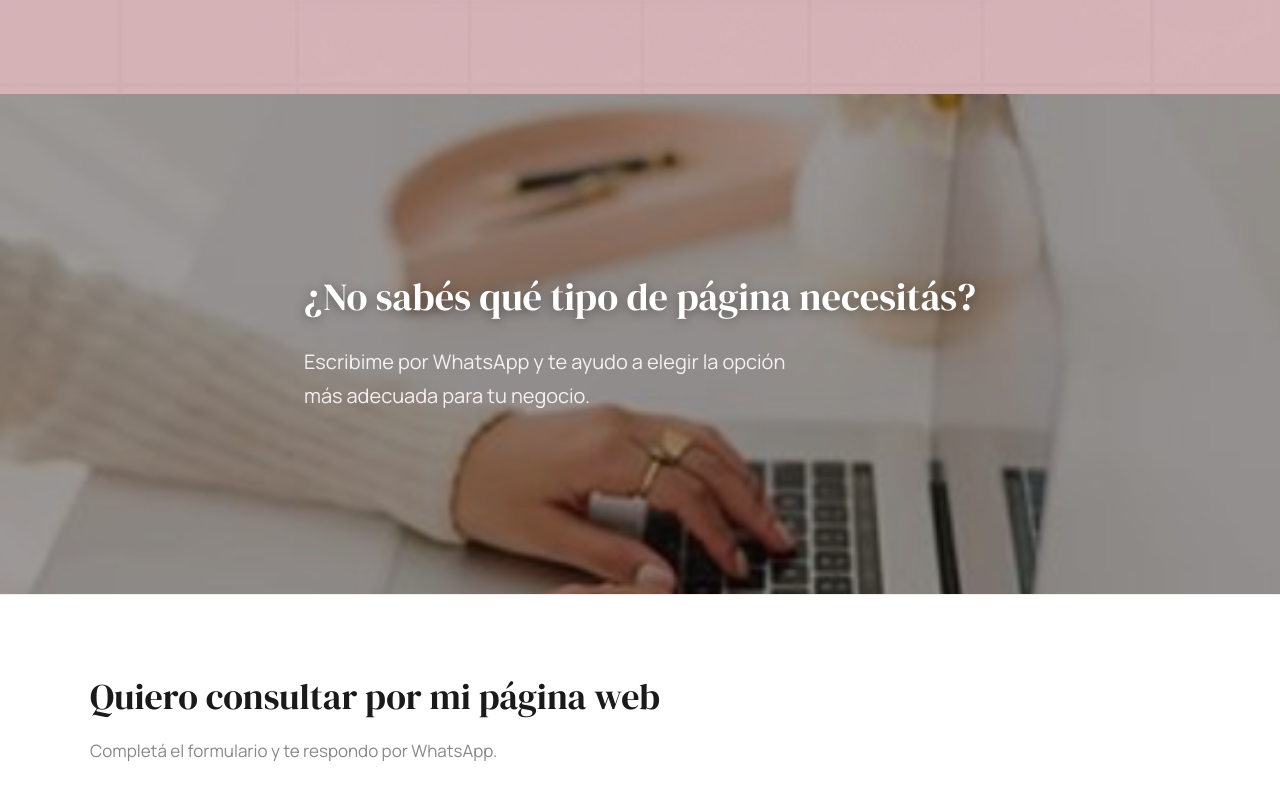
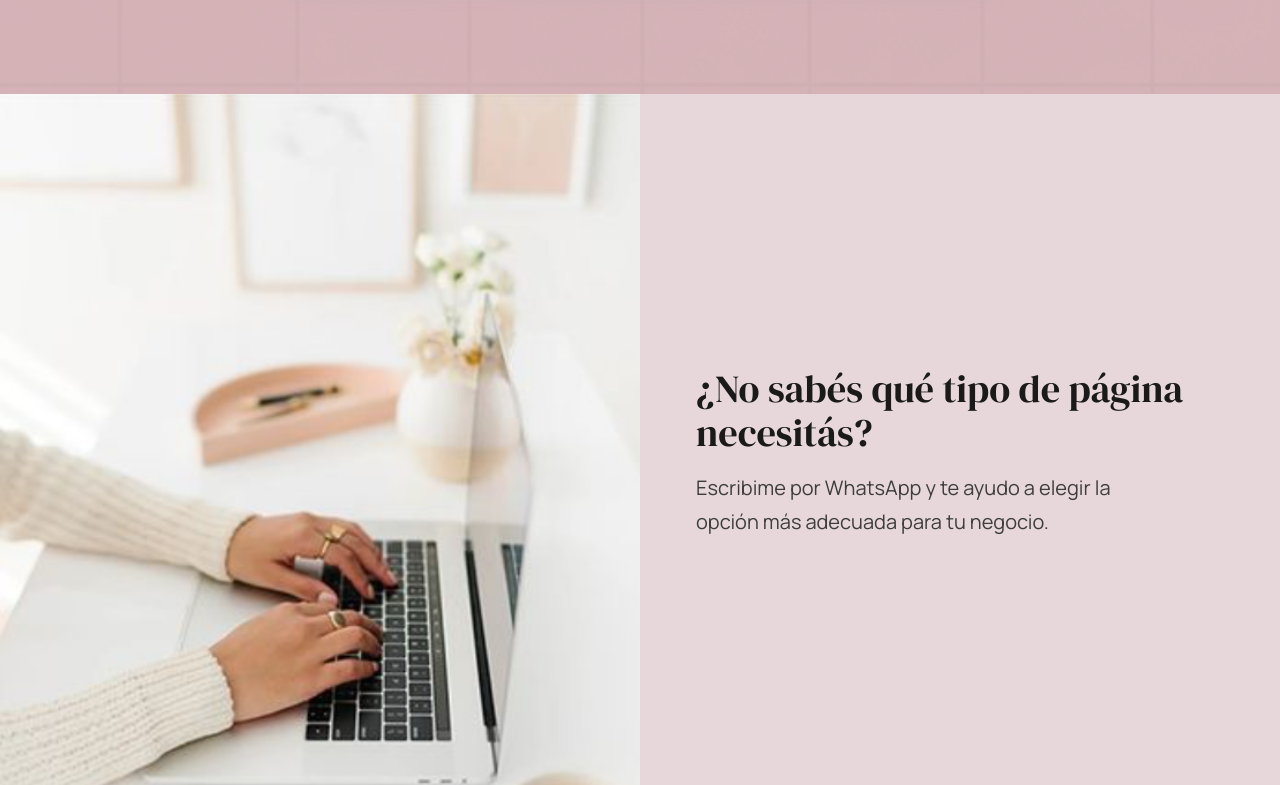
Before and after one commit to PACZKONATASHA/web-paczko, a React (Vite) app: page / in a window 1280 px wide. Shown: the part 6929-7714 px from the top of the page. Built offline with nearby package versions, Linux system fonts and the light colour scheme.

Commit message:
cambie de posoicion la imagen de que tipo necesitas

```diff
--- a/src/App.css
+++ b/src/App.css
@@ -1446,27 +1446,30 @@ img { display: block; max-width: 100%; }
 }
 
 .contactBanner {
-  position: relative;
-  min-height: 500px;
-  display: flex;
-  align-items: center;
-  background-size: cover;
-  background-position: center 55%;
+  display: grid;
+  grid-template-columns: 1fr 1fr;
+  min-height: 480px;
   overflow: hidden;
 }
 
-.contactBannerOverlay {
-  position: absolute;
-  inset: 0;
-  background: rgba(20, 10, 8, 0.42);
+.contactBannerImg {
+  overflow: hidden;
+}
+
+.contactBannerImg img {
+  width: 100%;
+  height: 100%;
+  object-fit: cover;
+  object-position: center;
+  display: block;
 }
 
 .contactBannerContent {
-  position: relative;
-  z-index: 1;
-  max-width: var(--max);
-  margin: 0 auto;
-  padding: 60px 40px;
+  display: flex;
+  flex-direction: column;
+  justify-content: center;
+  padding: 60px 56px;
+  background: var(--fondo-claro);
   opacity: 0;
   transform: translateY(24px);
   transition: opacity 0.7s ease, transform 0.7s ease;
@@ -1478,18 +1481,29 @@ img { display: block; max-width: 100%; }
 }
 
 .contactBannerTitle {
-  font-size: clamp(28px, 3vw, 46px);
-  color: #fff;
+  font-family: 'DM Serif Display', Georgia, serif;
+  font-size: clamp(26px, 3vw, 42px);
+  color: var(--text-primary);
   margin: 0 0 16px;
-  text-shadow: 0 2px 12px rgba(0,0,0,0.4);
+  line-height: 1.15;
 }
 
 .contactBannerText {
   font-size: 16px;
-  color: rgba(255, 248, 252, 0.92);
-  max-width: 520px;
+  color: var(--text-body);
+  max-width: 420px;
   margin: 0 0 10px;
   line-height: 1.7;
+}
+
+@media (max-width: 768px) {
+  .contactBanner {
+    grid-template-columns: 1fr;
+    grid-template-rows: 280px auto;
+  }
+  .contactBannerContent {
+    padding: 36px 24px;
+  }
 }
 
 .contactBannerNote {
--- a/src/App.jsx
+++ b/src/App.jsx
@@ -627,8 +627,10 @@ function Contacto() {
 
   return (
     <section className="contactSection" id="contacto" ref={ref}>
-      <div className="contactBanner" style={{ backgroundImage: "url('/img/foto-banner-formu.png')" }}>
-        <div className="contactBannerOverlay"></div>
+      <div className="contactBanner">
+        <div className="contactBannerImg">
+          <img src="/img/foto-banner-formu.png" alt="" />
+        </div>
         <div className={`contactBannerContent ${isVisible ? 'animate-in' : ''}`}>
           <h2 className="contactBannerTitle">¿No sabés qué tipo de página necesitás?</h2>
           <p className="contactBannerText">Escribime por WhatsApp y te ayudo a elegir la opción más adecuada para tu negocio.</p>
```
